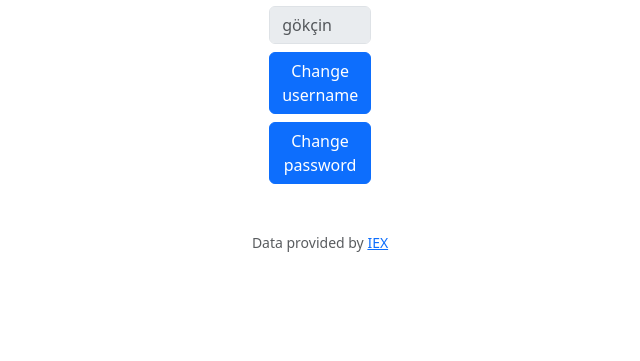
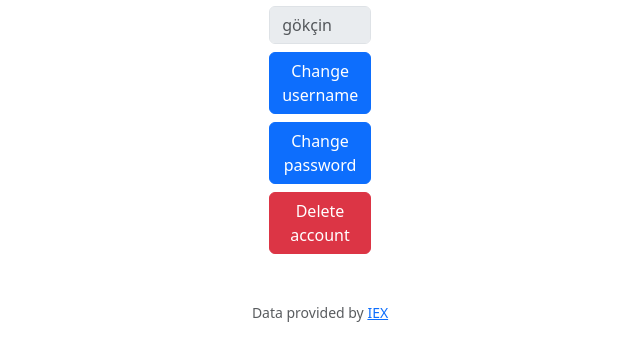
Before and after one commit to ibrahimdemir792/Portfolio-Manager, a Flask app: page /profileSettings in a window 1280 px wide. Shown: the part 174-535 px from the top of the page, without its empty margins (320-960 px from the left). Run offline with Flask 3, Linux system fonts and the light colour scheme; a user stored in the database is signed in; some libraries are stand-ins or nearby versions.

Commit message:
delete profile option

```diff
--- a/finance/app.py
+++ b/finance/app.py
@@ -50,11 +50,13 @@ def index():
     # Define a list to match stocks and current prices
     for stock in portfolio:
         symbol = stock["symbol"]
+        id = stock["id"]
         lookupValue = lookup(symbol)
         if lookupValue:
             current_price = lookupValue["price"]
             total += current_price * stock["shares"]
             stocks_data.append({
+                "id": id,
                 "symbol": symbol,
                 "name": stock["name"],
                 "shares": stock["shares"],
@@ -253,6 +255,7 @@ def cash():
             flash(f"{amount} Withdrawn", "primary")
     return redirect("/")
 
+
 @app.route("/profileSettings", methods=["GET", "POST"])
 @login_required
 def profileSettings():
@@ -261,42 +264,65 @@ def profileSettings():
         username = db.execute("SELECT * FROM users WHERE id = ?", user_id)
         return render_template("profileSettings.html", username=username)
     elif request.method == "POST":
+        row = db.execute("SELECT * FROM users WHERE id = ?", user_id)
+
+        # Change username
         newusername = request.form.get("newusername")
+
+        # Change password
         oldpassword = request.form.get("oldpassword")
         newpassword = request.form.get("newpassword")
         newpasswordconfirmation = request.form.get("newpasswordconfirmation")
-        row = db.execute("SELECT * FROM users WHERE id = ?", user_id)
+
+        # Delete account
+        deleteAccPassword = request.form.get("deleteAccPassword")
+        deleteAccConfirmation = request.form.get("deleteAccConfirmation")
+
         if newusername:
             db.execute("UPDATE users SET username = ? WHERE id = ?", newusername, user_id)
             return redirect("/profileSettings")
-        elif len(row) != 1 or not check_password_hash(row[0]["hash"],oldpassword):
-            return apology("Invalid current password")
-        elif newpassword != newpasswordconfirmation:
-            return apology("New Password and Confirmation Do Not Match")
-        elif newpassword == newpasswordconfirmation:
-            db.execute("UPDATE users SET hash = ? WHERE id = ?", generate_password_hash(newpassword, method='pbkdf2', salt_length=16), user_id)
-            flash("Password is successfully changed")
-            return redirect("/logout")
+        elif oldpassword:
+            if len(row) != 1 or not check_password_hash(row[0]["hash"],oldpassword):
+                return apology("Invalid current password")
+            elif newpassword != newpasswordconfirmation:
+                return apology("New Password and Confirmation Do Not Match")
+            elif newpassword == newpasswordconfirmation:
+                db.execute("UPDATE users SET hash = ? WHERE id = ?", generate_password_hash(newpassword, method='pbkdf2', salt_length=16), user_id)
+                flash("Password is successfully changed")
+                return redirect("/logout")
+        elif deleteAccPassword:
+            if len(row) != 1 or not check_password_hash(row[0]["hash"],deleteAccPassword):
+                return apology("Invalid password")
+            elif deleteAccPassword != deleteAccConfirmation:
+                return apology("Password and Confirmation Do Not Match")
+            elif deleteAccPassword == deleteAccConfirmation:
+                db.execute("DELETE FROM cashHistory WHERE user_id = ?", user_id)
+                db.execute("DELETE FROM transactions WHERE user_id = ?", user_id)
+                db.execute("DELETE FROM portfolio WHERE user_id = ?", user_id)
+                db.execute("DELETE FROM users WHERE id = ?", user_id)
+                return redirect("/logout")
+
 
 
 
 @app.route("/delete", methods=["POST"])
 def delete():
+    user_id = session.get("user_id")
     transactionId = request.form.get("transactionId")
     cashId = request.form.get("cashId")
+    stockId = request.form.get("stockId")
     if transactionId:
         db.execute("DELETE FROM transactions WHERE id = ?", transactionId)
         flash("Transaction History Deleted")
+        return redirect("/history")
     elif cashId:
         db.execute("DELETE FROM cashHistory WHERE id = ?", cashId)
         flash("Cash History Deleted")
-    return redirect("/history")
-
-
-@app.route("/chart", methods=["GET"])
-def chart():
-    return render_template("chart.html")
-
+        return redirect("/history")
+    elif stockId:
+        db.execute("DELETE FROM portfolio WHERE id = ?", stockId)
+        flash("Stock Deleted")
+        return redirect("/")
 
 
 
--- a/finance/templates/profileSettings.html
+++ b/finance/templates/profileSettings.html
@@ -16,6 +16,9 @@
             </div>
             <div class="mt-2">
                 <button type="button" class="btn btn-primary" data-bs-toggle="modal" data-bs-target="#Modalpassword">Change password</button>
+            </div>
+            <div class="mt-2">
+                <button type="button" class="btn btn-danger" data-bs-toggle="modal" data-bs-target="#Modalaccount">Delete account</button>
             </div>
         </div>
     </div>
@@ -71,5 +74,31 @@
         </div>
     </div>
 
+    <!-- Delete Account Modal -->
+    <div class="modal" id="Modalaccount">
+        <div class="modal-dialog modal-dialog-centered">
+            <div class="modal-content">
+                <!-- Modal Header -->
+                <div class="modal-header">
+                    <h4 class="modal-title">Delete Account</h4>
+                    <button type="button" class="btn-close" data-bs-dismiss="modal"></button>
+                </div>
+                <!-- Modal body -->
+                <div class="modal-body">
+                    <form action="/profileSettings" method="post">
+                        <div>
+                            <input class="form-control mx-auto w-auto m-1" autocomplete="off" type="password" name="deleteAccPassword" required placeholder="Password">
+                            <input class="form-control mx-auto w-auto m-1" autocomplete="off" type="password" name="deleteAccConfirmation" required placeholder="Password Confirmation">
+                        </div>
+                        <div class="mt-2">
+                            <button type="button" class="btn btn-danger me-3" data-bs-dismiss="modal">Close</button>
+                            <input type="submit" class="btn btn-success" data-bs-dismiss="modal" value="Delete">
+                        </div>
+                    </form>
+                </div>
+            </div>
+        </div>
+    </div>
+
 
 {% endblock %}
```
Also changed, not shown: finance/templates/chart.html (deleted, +0 -11 lines), finance/templates/index.html (+10 -2 lines), finance/finance.db, 2 other files.
